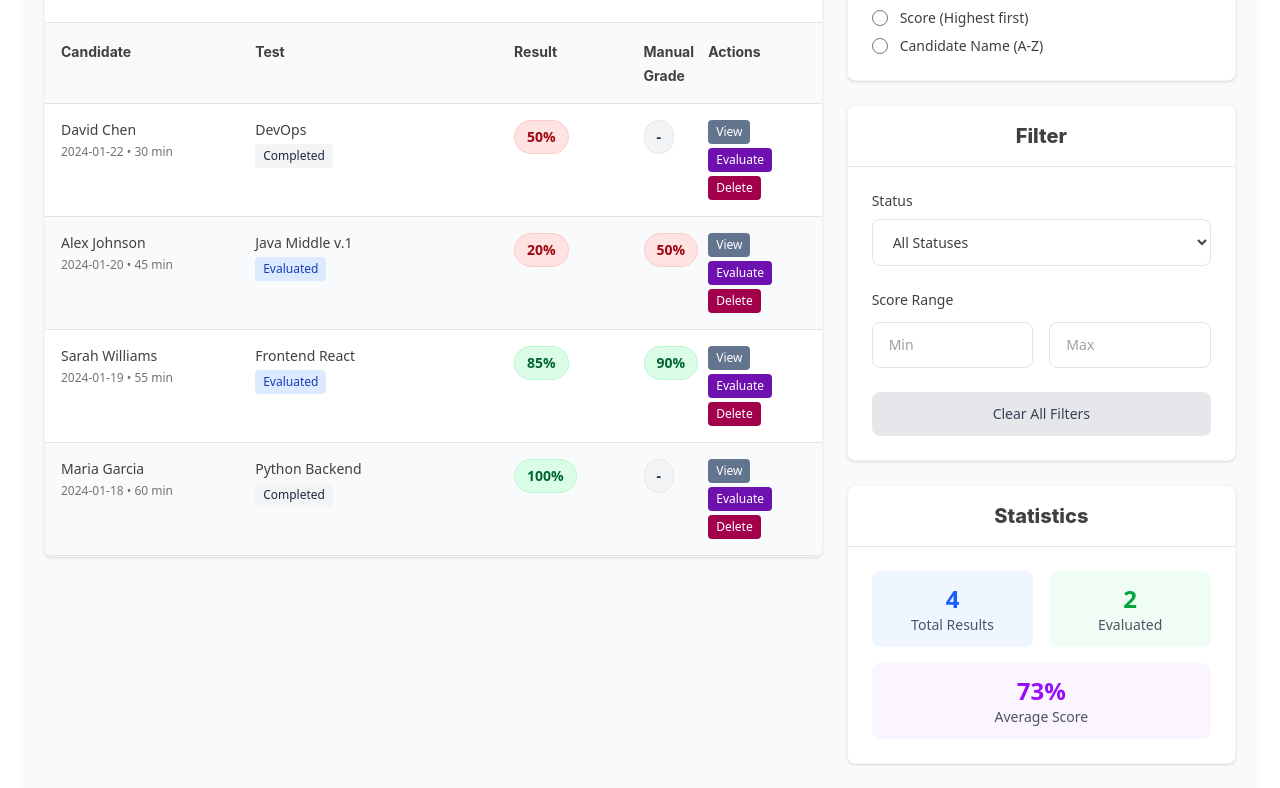
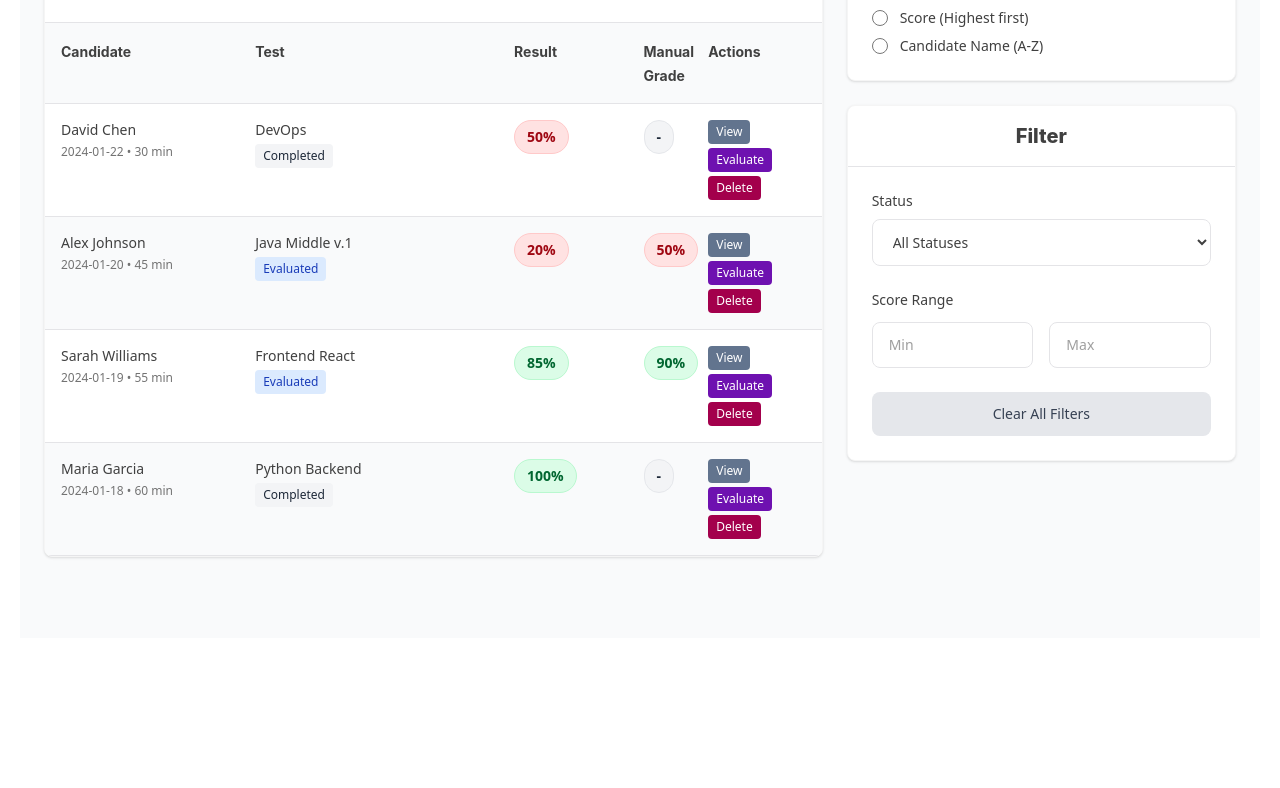
Before and after one commit to egor-morozik/InterviewTestSystemRework, a React (Vite) app in the folder frontend/: page /results in a window 1280 px wide. Shown: the part 282-1070 px from the top of the page. After the commit the page ends 920 px from the top, so only its background shows below. Built offline with nearby package versions, Linux system fonts and the light colour scheme.

Commit message:
Delete unused part in Result page and add axios config

```diff
--- /dev/null
+++ b/frontend/src/api/client.js
@@ -0,0 +1,13 @@
+import axios from 'axios'
+
+const API_BASE_URL = '/api'
+
+const apiClient = axios.create({
+    baseURL: API_BASE_URL,
+    headers: {
+        'Content-Type': 'application/json',
+    },
+    withCredentials: true,
+})
+
+export default apiClient
--- a/frontend/src/pages/Results.jsx
+++ b/frontend/src/pages/Results.jsx
@@ -491,42 +491,6 @@ export function Results() {
                   </button>
                 </div>
               </div>
-
-              {/* Статистика */}
-              <div className="bg-white rounded-lg shadow-sm border border-neutral-100 overflow-hidden">
-                <header className="px-6 py-4 border-b border-zinc-200">
-                  <h2 className="text-neutral-700 text-xl font-extrabold font-['Inter'] text-center">
-                    Statistics
-                  </h2>
-                </header>
-
-                <div className="p-4 md:p-6 space-y-4">
-                  <div className="grid grid-cols-2 gap-4">
-                    <div className="text-center p-3 bg-blue-50 rounded-lg">
-                      <div className="text-2xl font-bold text-blue-600">
-                        {results.length}
-                      </div>
-                      <div className="text-sm text-gray-600">Total Results</div>
-                    </div>
-                    <div className="text-center p-3 bg-green-50 rounded-lg">
-                      <div className="text-2xl font-bold text-green-600">
-                        {results.filter(r => r.status === 'evaluated').length}
-                      </div>
-                      <div className="text-sm text-gray-600">Evaluated</div>
-                    </div>
-                  </div>
-
-                  <div className="text-center p-3 bg-purple-50 rounded-lg">
-                    <div className="text-2xl font-bold text-purple-600">
-                      {results.length > 0
-                        ? Math.round(results.reduce((sum, r) => sum + (r.manualGrade || r.autoResult), 0) / results.length)
-                        : 0
-                      }%
-                    </div>
-                    <div className="text-sm text-gray-600">Average Score</div>
-                  </div>
-                </div>
-              </div>
             </div>
           </div>
         </div>
```
